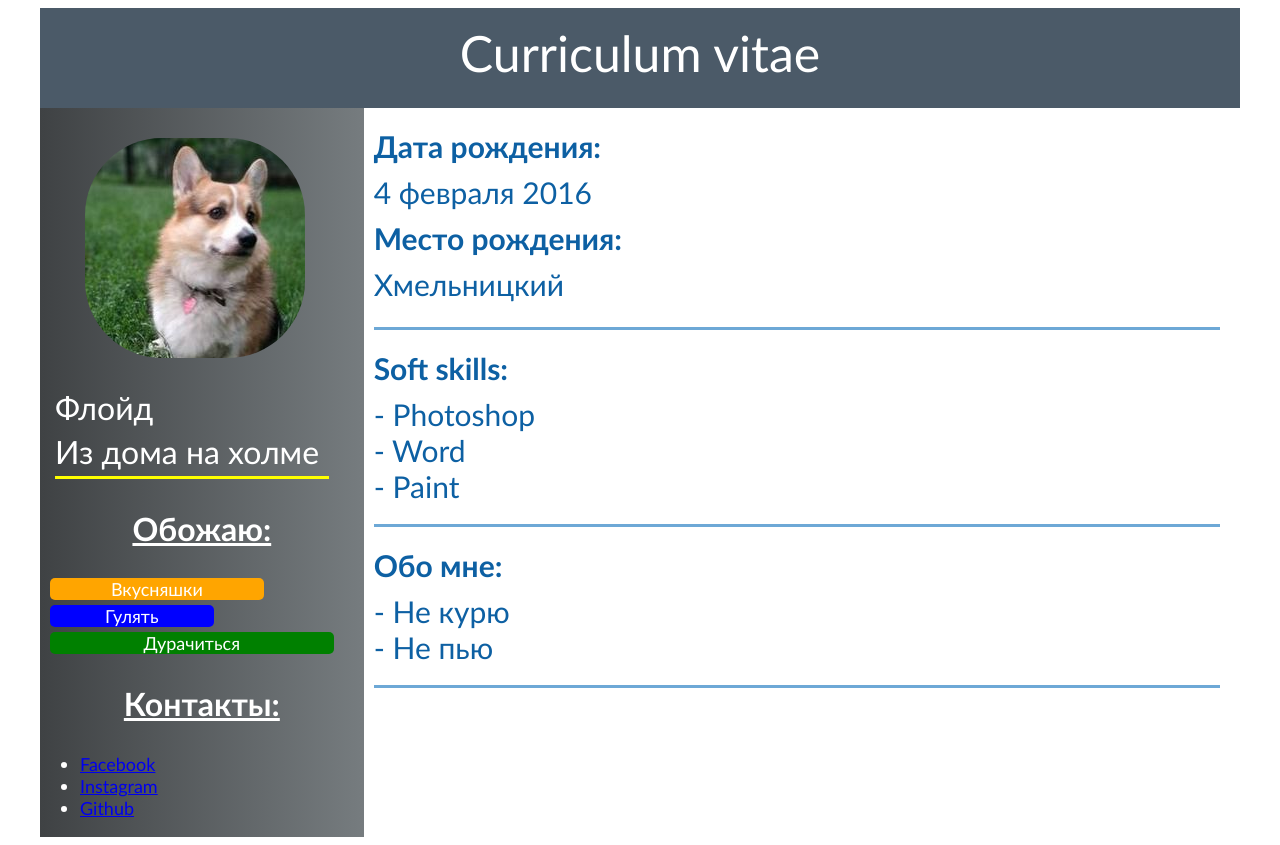
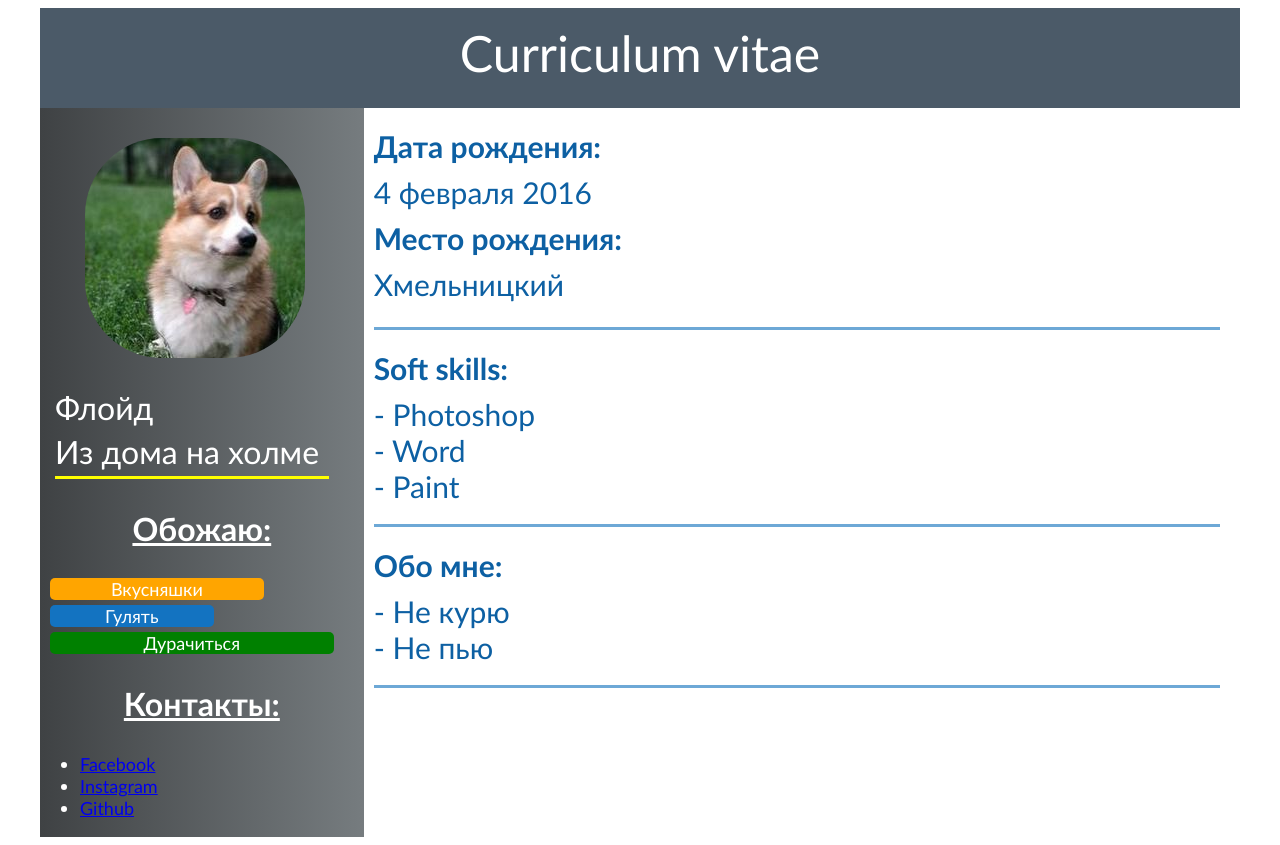
Before and after one commit to Yerastova/yerastova.github.io, a plain HTML site: page index.html in a window 1280 px wide. Drawn offline with Linux system fonts and the light colour scheme.

Commit message:
Add files via upload

```diff
--- a/index.html
+++ b/index.html
@@ -48,7 +48,7 @@
 						text-align: center;}
 		.orange {background-color: orange;
 				margin-right: 100px;}
-		.blue {background-color: blue;
+		.blue {background-color: #1373c1;
 				margin-right: 150px;}
 		.green {background-color: green;
 				margin-right: 30px;}
```
